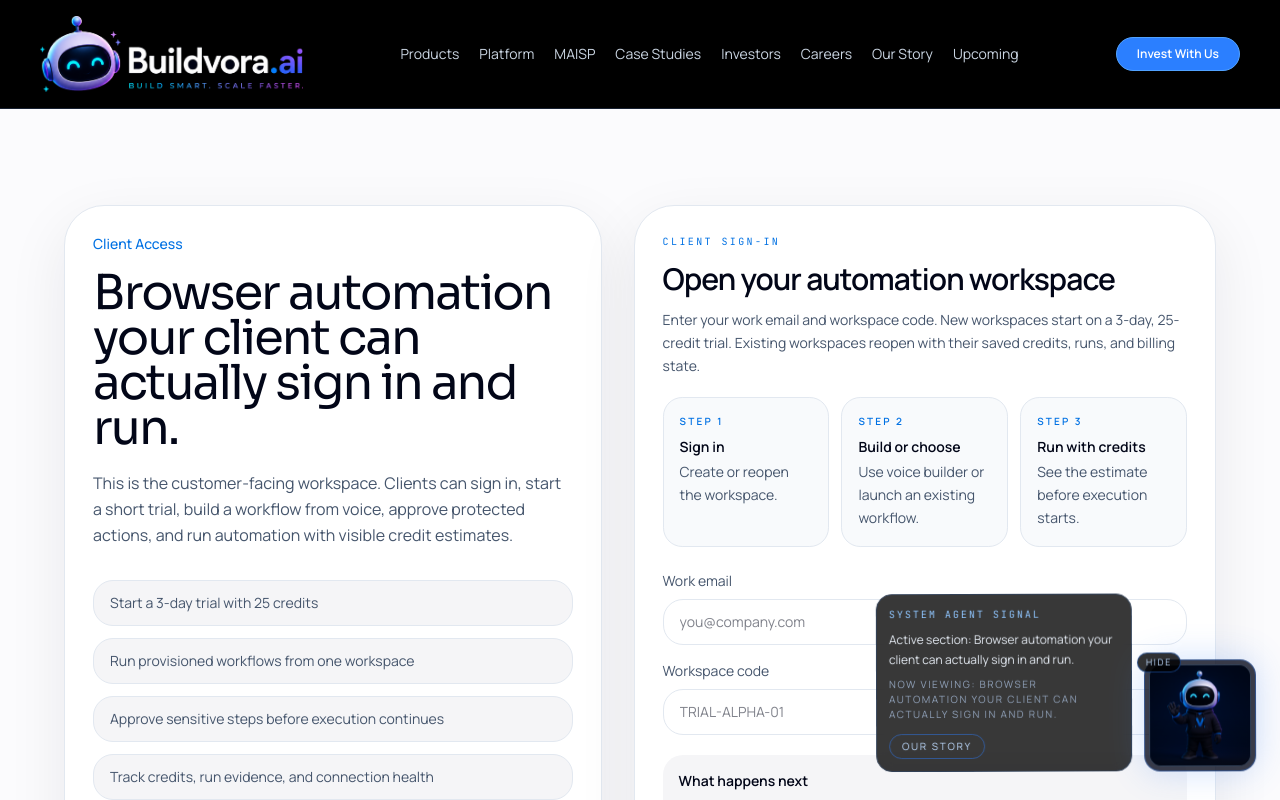
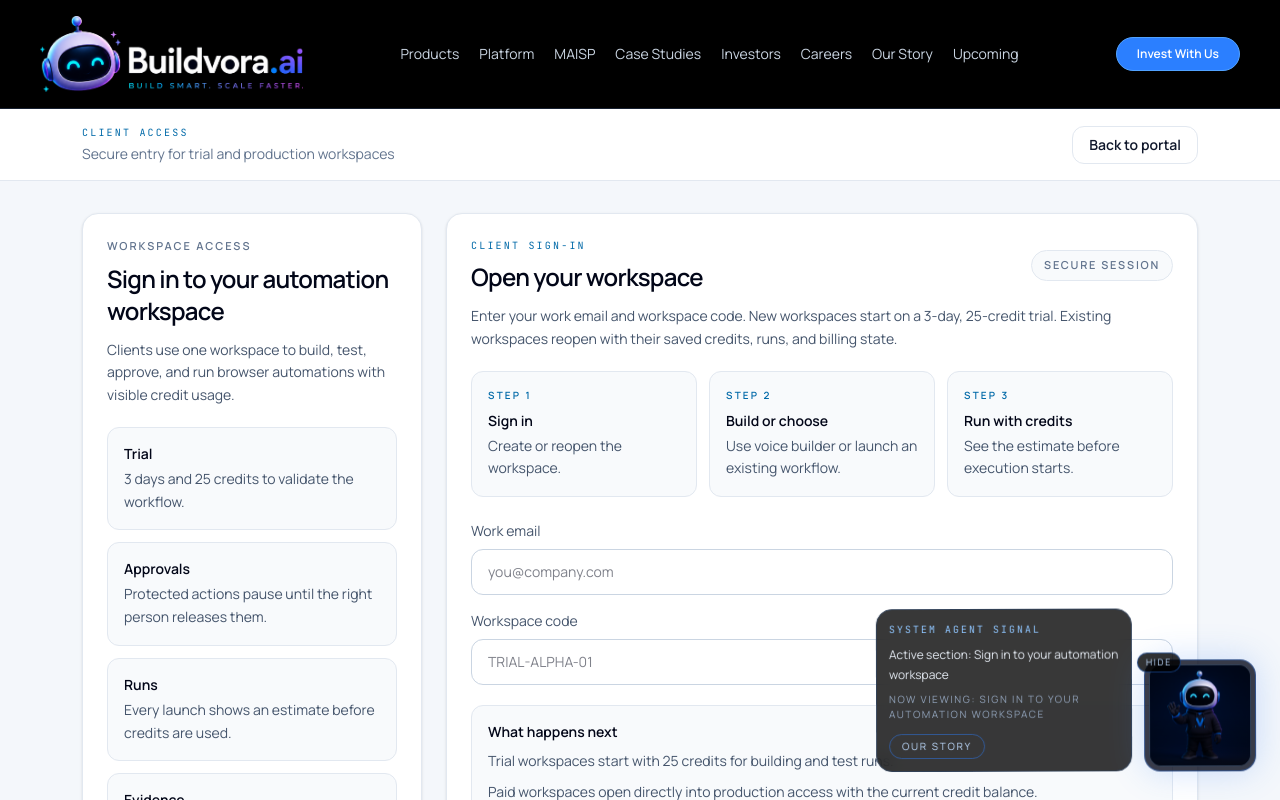
Before and after one commit to FelixCrego/buildvora-browser-automation, a Next.js app: page /portal/client/login in a window 1280 px wide. Shown: the top 800 px of the page. Built offline with nearby package versions, Linux system fonts and the light colour scheme; no server answers.

Commit message:
Redesign client entry and billing surfaces

```diff
--- a/src/app/portal/billing/page.tsx
+++ b/src/app/portal/billing/page.tsx
@@ -21,14 +21,34 @@
   const checkoutPlans = BILLING_PLANS;
 
   return (
-    <main className="min-h-screen bg-[#fbfbfd] px-6 py-16 text-slate-950 md:px-10 md:py-24">
-      <div className="mx-auto max-w-7xl">
+    <main className="min-h-screen bg-[#f4f7fb] px-6 py-8 text-slate-950 md:px-8 md:py-10">
+      <div className="mx-auto max-w-[1320px]">
+        <div className="mb-6 rounded-2xl border border-slate-200 bg-white px-6 py-5 shadow-sm">
+          <p className="tech text-[10px] uppercase tracking-[0.22em] text-sky-700">Billing</p>
+          <div className="mt-2 flex flex-wrap items-center justify-between gap-4">
+            <div>
+              <h1 className="text-2xl font-semibold tracking-[-0.03em] text-slate-950">Plans, credits, and workspace access</h1>
+              <p className="mt-1 text-sm leading-relaxed text-slate-500">
+                Start on trial, upgrade when the workflow is ready, and keep usage visible before every run.
+              </p>
+            </div>
+            <div className="flex flex-wrap gap-2">
+              <Link href="/workspace/browser-automation" className="rounded-xl border border-slate-200 bg-white px-4 py-2.5 text-sm font-semibold text-slate-900 transition hover:bg-slate-50">
+                Workspace
+              </Link>
+              <Link href="/portal" className="rounded-xl border border-slate-200 bg-white px-4 py-2.5 text-sm font-semibold text-slate-900 transition hover:bg-slate-50">
+                Portal
+              </Link>
+            </div>
+          </div>
+        </div>
+
         <div className="grid gap-6 lg:grid-cols-[0.9fr_1.1fr]">
-          <section className="rounded-[2.4rem] border border-slate-200 bg-white p-8 shadow-[0_20px_60px_rgba(15,23,42,0.08)]">
-            <p className="tech text-[10px] uppercase tracking-[0.28em] text-[#0071e3]">Billing + Paywall</p>
-            <h1 className="editorial mt-4 text-5xl leading-[0.94] tracking-[-0.05em] text-slate-950">
-              Simple plans, visible credits, and a clear path from trial to production.
-            </h1>
+          <section className="rounded-2xl border border-slate-200 bg-white p-6 shadow-sm">
+            <p className="text-[11px] font-semibold uppercase tracking-[0.18em] text-slate-500">Workspace summary</p>
+            <h2 className="mt-2 text-2xl font-semibold tracking-[-0.03em] text-slate-950">
+              Pricing that matches how customers use the product.
+            </h2>
             <p className="mt-5 text-base leading-relaxed text-slate-600">
               Start with a {TRIAL_POLICY.durationDays}-day self-serve trial, test the workflow, then move into monthly credits when it is ready for live use. Customers always see an estimated credit burn before launch.
             </p>
@@ -40,14 +60,14 @@
                 ["Available credits", account.availableCredits.toLocaleString()],
                 ["Trial policy", `${TRIAL_POLICY.durationDays} days / ${TRIAL_POLICY.credits} credits`],
               ].map(([label, value]) => (
-                <div key={label} className="rounded-[1.2rem] border border-slate-200 bg-[#f5f5f7] px-4 py-4">
-                  <p className="text-[10px] uppercase tracking-[0.18em] text-slate-500">{label}</p>
+                <div key={label} className="rounded-xl border border-slate-200 bg-slate-50 px-4 py-4">
+                  <p className="text-[11px] font-semibold uppercase tracking-[0.16em] text-slate-500">{label}</p>
                   <p className="mt-2 text-sm font-semibold text-slate-950">{value}</p>
                 </div>
               ))}
             </div>
 
-            <div className="mt-6 rounded-[1.4rem] border border-slate-200 bg-[#f8fafc] p-5">
+            <div className="mt-6 rounded-xl border border-slate-200 bg-slate-50 p-5">
               <p className="text-sm font-semibold text-slate-950">What the customer should understand</p>
               <div className="mt-3 grid gap-2 text-sm leading-relaxed text-slate-600">
                 <p>1. Start free, build the workflow, and test it quickly.</p>
@@ -59,20 +79,20 @@
             <div className="mt-8 flex flex-wrap gap-3">
               <Link
                 href="/portal/client/login"
-                className="rounded-full border border-slate-200 bg-white px-5 py-3 text-sm font-semibold text-slate-950 transition hover:border-[#0071e3]/20 hover:bg-[#f5f9ff]"
+                className="rounded-xl border border-slate-200 bg-white px-4 py-2.5 text-sm font-semibold text-slate-950 transition hover:bg-slate-50"
               >
                 Back to sign-in
               </Link>
               <Link
                 href="/portal"
-                className="rounded-full border border-slate-200 bg-white px-5 py-3 text-sm font-semibold text-slate-950 transition hover:border-[#0071e3]/20 hover:bg-[#f5f9ff]"
+                className="rounded-xl border border-slate-200 bg-white px-4 py-2.5 text-sm font-semibold text-slate-950 transition hover:bg-slate-50"
               >
-                Unified portal
+                Portal
               </Link>
             </div>
           </section>
 
-          <section className="rounded-[2.4rem] border border-slate-200 bg-[linear-gradient(180deg,#ffffff_0%,#f7f9fc_100%)] p-8 shadow-[0_20px_60px_rgba(15,23,42,0.08)]">
+          <section className="rounded-2xl border border-slate-200 bg-white p-6 shadow-sm">
             <BrowserAutomationBillingControls
               plans={checkoutPlans}
               billingStatus={session?.billingStatus ?? "inactive"}
@@ -83,20 +103,20 @@
           </section>
         </div>
 
-        <section className="mt-6 rounded-[2.4rem] border border-slate-200 bg-white p-8 shadow-[0_20px_60px_rgba(15,23,42,0.08)]">
-          <p className="tech text-[10px] uppercase tracking-[0.28em] text-[#0071e3]">Launch pricing</p>
-          <h2 className="mt-3 text-3xl font-semibold tracking-[-0.04em] text-slate-950">Easy to understand credits with margin built in.</h2>
+        <section className="mt-6 rounded-2xl border border-slate-200 bg-white p-6 shadow-sm">
+          <p className="text-[11px] font-semibold uppercase tracking-[0.18em] text-slate-500">Launch pricing</p>
+          <h2 className="mt-3 text-2xl font-semibold tracking-[-0.03em] text-slate-950">Straightforward credit bundles</h2>
           <p className="mt-3 max-w-3xl text-sm leading-relaxed text-slate-600">
             Customers buy outcome capacity, not tokens or browser minutes. Every workflow build, test, publish, and production run is metered in credits, with longer or more complex runs using more.
           </p>
 
           <div className="mt-6 grid gap-4 lg:grid-cols-5">
             {pricingCards.map((card) => (
-              <article key={card.id} className="rounded-[1.7rem] border border-slate-200 bg-[#f8fafc] p-5">
+              <article key={card.id} className="rounded-xl border border-slate-200 bg-slate-50 p-5">
                 <p className="text-lg font-semibold text-slate-950">{card.name}</p>
                 <p className="mt-2 text-2xl font-semibold tracking-[-0.03em] text-slate-950">{card.price}</p>
                 <p className="mt-1 text-sm text-slate-500">{card.sublabel}</p>
-                <p className="mt-3 text-sm font-medium text-[#0071e3]">{card.credits}</p>
+                <p className="mt-3 text-sm font-medium text-sky-700">{card.credits}</p>
                 <div className="mt-4 grid gap-2 text-sm text-slate-600">
                   {card.bullets.map((bullet) => (
                     <p key={bullet}>{bullet}</p>
@@ -108,9 +128,9 @@
         </section>
 
         <section className="mt-6 grid gap-6 lg:grid-cols-[0.88fr_1.12fr]">
-          <div className="rounded-[2.4rem] border border-slate-200 bg-white p-8 shadow-[0_20px_60px_rgba(15,23,42,0.08)]">
-            <p className="tech text-[10px] uppercase tracking-[0.28em] text-[#0071e3]">Credit guide</p>
-            <h2 className="mt-3 text-3xl font-semibold tracking-[-0.04em] text-slate-950">What customers should expect to spend.</h2>
+          <div className="rounded-2xl border border-slate-200 bg-white p-6 shadow-sm">
+            <p className="text-[11px] font-semibold uppercase tracking-[0.18em] text-slate-500">Credit guide</p>
+            <h2 className="mt-3 text-2xl font-semibold tracking-[-0.03em] text-slate-950">Expected usage ranges</h2>
             <div className="mt-6 grid gap-3">
               {[
                 `Voice build: ${CREDIT_EXPLAINER.voiceBuild} credits`,
@@ -121,19 +141,19 @@
                 `Approval checkpoint: +${CREDIT_EXPLAINER.approvalCheckpoint} credits`,
                 `Full retry: +${CREDIT_EXPLAINER.retry} credits`,
               ].map((line) => (
-                <div key={line} className="rounded-[1.2rem] border border-slate-200 bg-[#f5f5f7] px-4 py-3 text-sm text-slate-600">
+                <div key={line} className="rounded-xl border border-slate-200 bg-slate-50 px-4 py-3 text-sm text-slate-600">
                   {line}
                 </div>
               ))}
             </div>
           </div>
 
-          <div className="rounded-[2.4rem] border border-slate-200 bg-white p-8 shadow-[0_20px_60px_rgba(15,23,42,0.08)]">
-            <p className="tech text-[10px] uppercase tracking-[0.28em] text-[#0071e3]">Billing FAQ</p>
-            <h2 className="mt-3 text-3xl font-semibold tracking-[-0.04em] text-slate-950">Clear expectations before every run.</h2>
+          <div className="rounded-2xl border border-slate-200 bg-white p-6 shadow-sm">
+            <p className="text-[11px] font-semibold uppercase tracking-[0.18em] text-slate-500">Billing FAQ</p>
+            <h2 className="mt-3 text-2xl font-semibold tracking-[-0.03em] text-slate-950">Clear expectations before every run</h2>
             <div className="mt-6 grid gap-4">
               {BILLING_FAQ.map((item) => (
-                <article key={item.question} className="rounded-[1.4rem] border border-slate-200 bg-[#f8fafc] p-5">
+                <article key={item.question} className="rounded-xl border border-slate-200 bg-slate-50 p-5">
                   <p className="text-sm font-semibold text-slate-950">{item.question}</p>
                   <p className="mt-2 text-sm leading-relaxed text-slate-600">{item.answer}</p>
                 </article>
--- a/src/app/portal/client/login/page.tsx
+++ b/src/app/portal/client/login/page.tsx
@@ -1,31 +1,49 @@
 import ClientLoginForm from "@/components/client-login-form";
+import Link from "next/link";
 
 export const dynamic = "force-dynamic";
 
 export default function ClientPortalLoginPage() {
   return (
-    <main className="min-h-screen bg-[#fbfbfd] px-6 py-16 text-slate-950 md:px-10 md:py-24">
-      <div className="mx-auto grid max-w-6xl gap-8 lg:grid-cols-[0.96fr_1.04fr]">
-        <div className="rounded-[2.5rem] border border-slate-200 bg-white p-7 shadow-[0_20px_60px_rgba(15,23,42,0.08)]">
-          <p className="text-sm font-medium text-[#0071e3]">Client Access</p>
-          <h1 className="editorial mt-4 text-5xl leading-[0.94] tracking-[-0.04em] text-slate-950">Browser automation your client can actually sign in and run.</h1>
-          <p className="mt-5 text-base leading-relaxed text-slate-600">
-            This is the customer-facing workspace. Clients can sign in, start a short trial, build a workflow from voice, approve protected actions, and run automation with visible credit estimates.
+    <main className="min-h-screen bg-[#f4f7fb] text-slate-950">
+      <div className="border-b border-slate-200 bg-white">
+        <div className="mx-auto flex max-w-[1180px] items-center justify-between gap-4 px-6 py-4 md:px-8">
+          <div>
+            <p className="tech text-[10px] uppercase tracking-[0.22em] text-sky-700">Client Access</p>
+            <p className="mt-1 text-sm text-slate-500">Secure entry for trial and production workspaces</p>
+          </div>
+          <Link href="/portal" className="rounded-xl border border-slate-200 bg-white px-4 py-2 text-sm font-semibold text-slate-900 transition hover:bg-slate-50">
+            Back to portal
+          </Link>
+        </div>
+      </div>
+
+      <div className="mx-auto grid max-w-[1180px] gap-6 px-6 py-8 md:px-8 lg:grid-cols-[340px_1fr]">
+        <section className="rounded-2xl border border-slate-200 bg-white p-6 shadow-sm">
+          <p className="text-[11px] font-semibold uppercase tracking-[0.18em] text-slate-500">Workspace access</p>
+          <h1 className="mt-2 text-2xl font-semibold tracking-[-0.03em] text-slate-950">Sign in to your automation workspace</h1>
+          <p className="mt-3 text-sm leading-relaxed text-slate-600">
+            Clients use one workspace to build, test, approve, and run browser automations with visible credit usage.
           </p>
-          <div className="mt-8 grid gap-3">
+
+          <div className="mt-5 grid gap-3">
             {[
-              "Start a 3-day trial with 25 credits",
-              "Run provisioned workflows from one workspace",
-              "Approve sensitive steps before execution continues",
-              "Track credits, run evidence, and connection health",
-            ].map((item) => (
-              <div key={item} className="rounded-[1.25rem] border border-slate-200 bg-[#f5f5f7] px-4 py-3 text-sm text-slate-600">
-                {item}
+              ["Trial", "3 days and 25 credits to validate the workflow."],
+              ["Approvals", "Protected actions pause until the right person releases them."],
+              ["Runs", "Every launch shows an estimate before credits are used."],
+              ["Evidence", "Review run history, outputs, and connection health in one place."],
+            ].map(([label, copy]) => (
+              <div key={label} className="rounded-xl border border-slate-200 bg-slate-50 px-4 py-4">
+                <p className="text-sm font-semibold text-slate-950">{label}</p>
+                <p className="mt-1 text-sm leading-relaxed text-slate-600">{copy}</p>
               </div>
             ))}
           </div>
-        </div>
-        <ClientLoginForm />
+        </section>
+
+        <section className="rounded-2xl border border-slate-200 bg-white p-6 shadow-sm">
+          <ClientLoginForm />
+        </section>
       </div>
     </main>
   );
--- a/src/components/client-login-form.tsx
+++ b/src/components/client-login-form.tsx
@@ -53,9 +53,16 @@
   };
 
   return (
-    <form onSubmit={handleSubmit} className="rounded-[2.5rem] border border-slate-200 bg-white p-7 shadow-[0_20px_60px_rgba(15,23,42,0.08)]">
-      <p className="tech text-[10px] uppercase tracking-[0.24em] text-[#0071e3]">Client Sign-In</p>
-      <h2 className="mt-3 text-3xl font-semibold tracking-[-0.03em] text-slate-950">Open your automation workspace</h2>
+    <form onSubmit={handleSubmit}>
+      <div className="flex items-center justify-between gap-3">
+        <div>
+          <p className="tech text-[10px] uppercase tracking-[0.22em] text-sky-700">Client Sign-In</p>
+          <h2 className="mt-2 text-2xl font-semibold tracking-[-0.03em] text-slate-950">Open your workspace</h2>
+        </div>
+        <span className="rounded-full border border-slate-200 bg-slate-50 px-3 py-1.5 text-[11px] font-semibold uppercase tracking-[0.16em] text-slate-500">
+          Secure session
+        </span>
+      </div>
       <p className="mt-3 text-sm leading-relaxed text-slate-600">
         Enter your work email and workspace code. New workspaces start on a 3-day, 25-credit trial. Existing workspaces reopen with their saved credits, runs, and billing state.
       </p>
@@ -66,8 +73,8 @@
           ["2", "Build or choose", "Use voice builder or launch an existing workflow."],
           ["3", "Run with credits", "See the estimate before execution starts."],
         ].map(([step, title, detail]) => (
-          <div key={title} className="rounded-[1.2rem] border border-slate-200 bg-[#f8fafc] px-4 py-4">
-            <p className="text-[10px] font-semibold uppercase tracking-[0.22em] text-[#0071e3]">Step {step}</p>
+          <div key={title} className="rounded-xl border border-slate-200 bg-slate-50 px-4 py-4">
+            <p className="text-[10px] font-semibold uppercase tracking-[0.22em] text-sky-700">Step {step}</p>
             <p className="mt-2 text-sm font-semibold text-slate-950">{title}</p>
             <p className="mt-1 text-sm leading-relaxed text-slate-600">{detail}</p>
           </div>
@@ -82,7 +89,7 @@
             value={email}
             onChange={(event) => setEmail(event.target.value)}
             placeholder="you@company.com"
-            className="mt-2 w-full rounded-[1.25rem] border border-slate-200 bg-white px-4 py-3 text-slate-950 outline-none transition focus:border-[#0071e3]"
+            className="mt-2 w-full rounded-xl border border-slate-300 bg-white px-4 py-3 text-slate-950 outline-none transition focus:border-sky-600"
           />
         </label>
         <label className="text-sm text-slate-600">
@@ -91,12 +98,12 @@
             value={workspaceCode}
             onChange={(event) => setWorkspaceCode(event.target.value)}
             placeholder="TRIAL-ALPHA-01"
-            className="mt-2 w-full rounded-[1.25rem] border border-slate-200 bg-white px-4 py-3 text-slate-950 outline-none transition focus:border-[#0071e3]"
+            className="mt-2 w-full rounded-xl border border-slate-300 bg-white px-4 py-3 text-slate-950 outline-none transition focus:border-sky-600"
           />
         </label>
       </div>
 
-      <div className="mt-5 rounded-[1.25rem] bg-[#f5f5f7] p-4">
+      <div className="mt-5 rounded-xl border border-slate-200 bg-slate-50 p-4">
         <p className="text-sm font-semibold text-slate-950">What happens next</p>
         <div className="mt-2 grid gap-2 text-sm leading-relaxed text-slate-600">
           <p>Trial workspaces start with 25 credits for building and test runs.</p>
@@ -108,7 +115,7 @@
       <button
         type="submit"
         disabled={loading}
-        className="mt-6 inline-flex rounded-full bg-[#0071e3] px-5 py-3 text-sm font-medium text-white transition hover:bg-[#0077ed] disabled:cursor-not-allowed disabled:opacity-70"
+        className="mt-6 inline-flex rounded-xl bg-[#0f172a] px-5 py-3 text-sm font-semibold text-white transition hover:bg-[#111c33] disabled:cursor-not-allowed disabled:opacity-70"
       >
         {loading ? "Opening Workspace..." : "Open Workspace"}
       </button>
```
